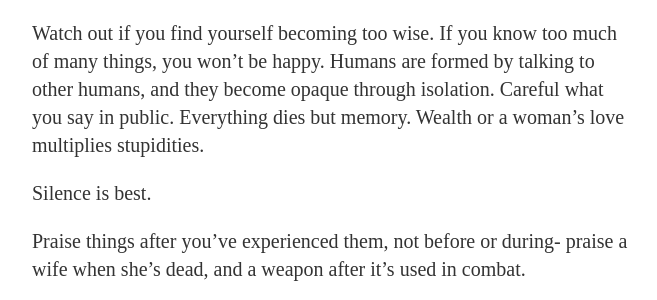
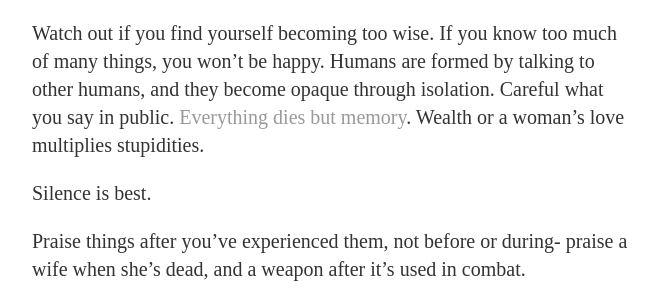
Before and after one commit to ray-dorai/ray-dorai.github.io, a Jekyll site: the page built from _posts/2020-06-16-notes-havamal.md, in a window 1280 px wide and 900 px high, scrolled down 1383 px. Shown: the part 238-538 px from the top of the window, without its empty margins (308-965 px from the left). Built offline with Jekyll 4.4.1, drawn with Linux system fonts in a browser that asks for light colours; part of the change alters nothing that is shown.

```diff
--- a/_posts/2020-06-16-notes-havamal.md
+++ b/_posts/2020-06-16-notes-havamal.md
@@ -34,7 +34,7 @@ Your [own house is best](https://en.wikipedia.org/wiki/Castle_doctrine#In_the_ea
 
 Everyone likes gifts. Those who give and keep on giving have the longest relationships. If you don't trust someone, laugh with them, bring them cheer, but do not share your thoughts with them. "Man is the joy of man." Live free enough to keep giving abundantly, and don't feed your grief.
 
-Watch out if you find yourself becoming too wise. If you know too much of many things, you won't be happy. Humans are formed by talking to other humans, and they become opaque through isolation. Careful what you say in public. Everything dies but memory. Wealth or a woman's love multiplies stupidities.
+Watch out if you find yourself becoming too wise. If you know too much of many things, you won't be happy. Humans are formed by talking to other humans, and they become opaque through isolation. Careful what you say in public. [Everything dies but memory](https://youtu.be/ByvtBQoCbGE). Wealth or a woman's love multiplies stupidities.
 
 Silence is best.
 
```
